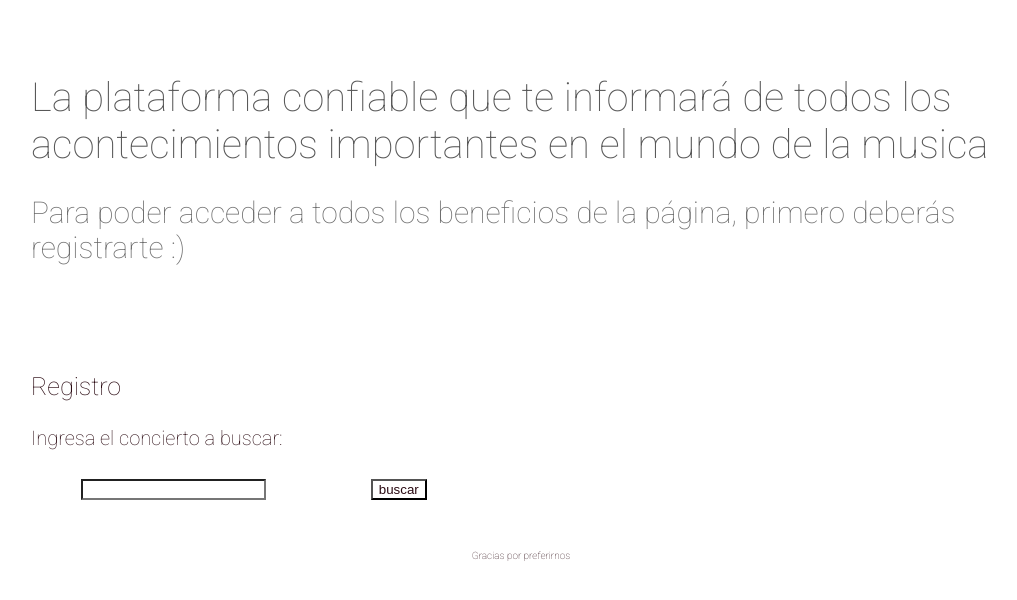
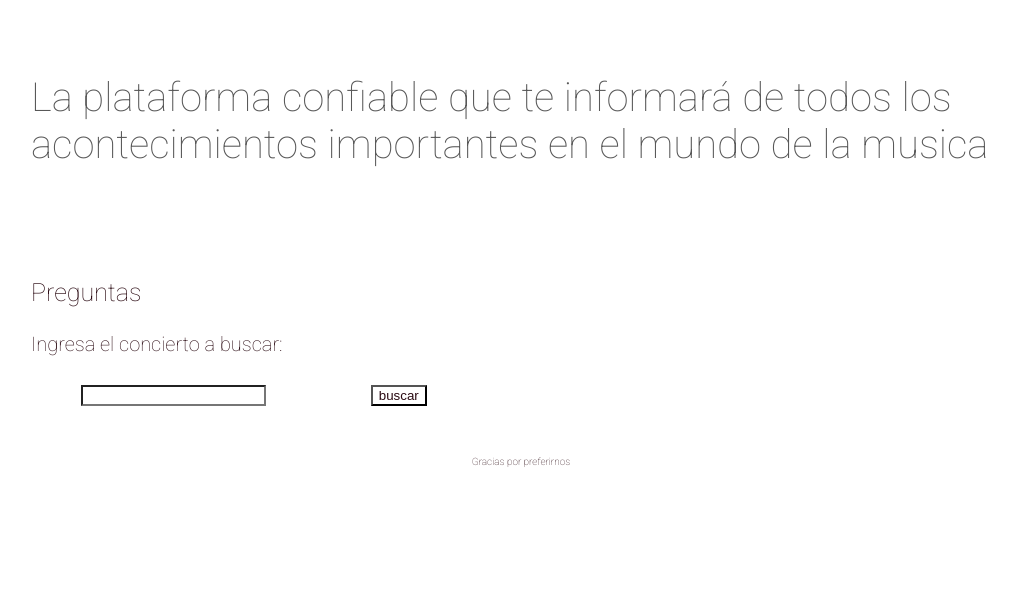
Before and after one commit to ofvera/basededatos433, a PHP site: page /usuario.php in a window 1280 px wide. Shown: the part 136-736 px from the top of the page, without its empty margins (119-1136 px from the left). Run offline with PHP 8.4, Linux system fonts and the light colour scheme.

Commit message:
readme update

```diff
--- a/web/usuario.php
+++ b/web/usuario.php
@@ -7,12 +7,9 @@ include('head.php');
         <h1>
           La plataforma confiable que te informará de todos los acontecimientos importantes en el mundo de la musica
         </h1>
-        <h2>
-            Para poder acceder a todos los beneficios de la página, primero deberás registrarte :)
-        </h2>
     <br />
 
-    <p>Registro</p>
+    <p>Preguntas</p>
     <form action="consulta_busqueda_bandas.php" method="post">
       Ingresa el concierto a buscar:
       <p></p>
```
Also changed, not shown: README.md.
